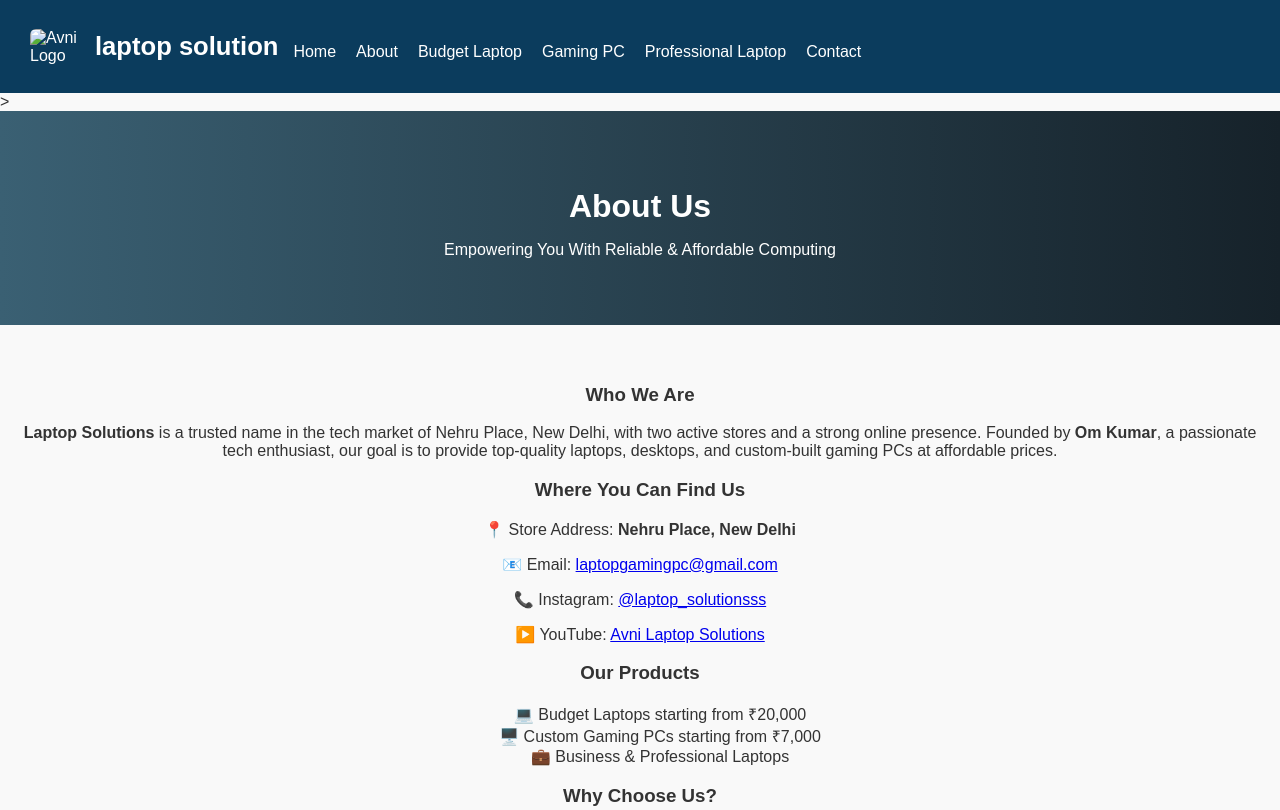
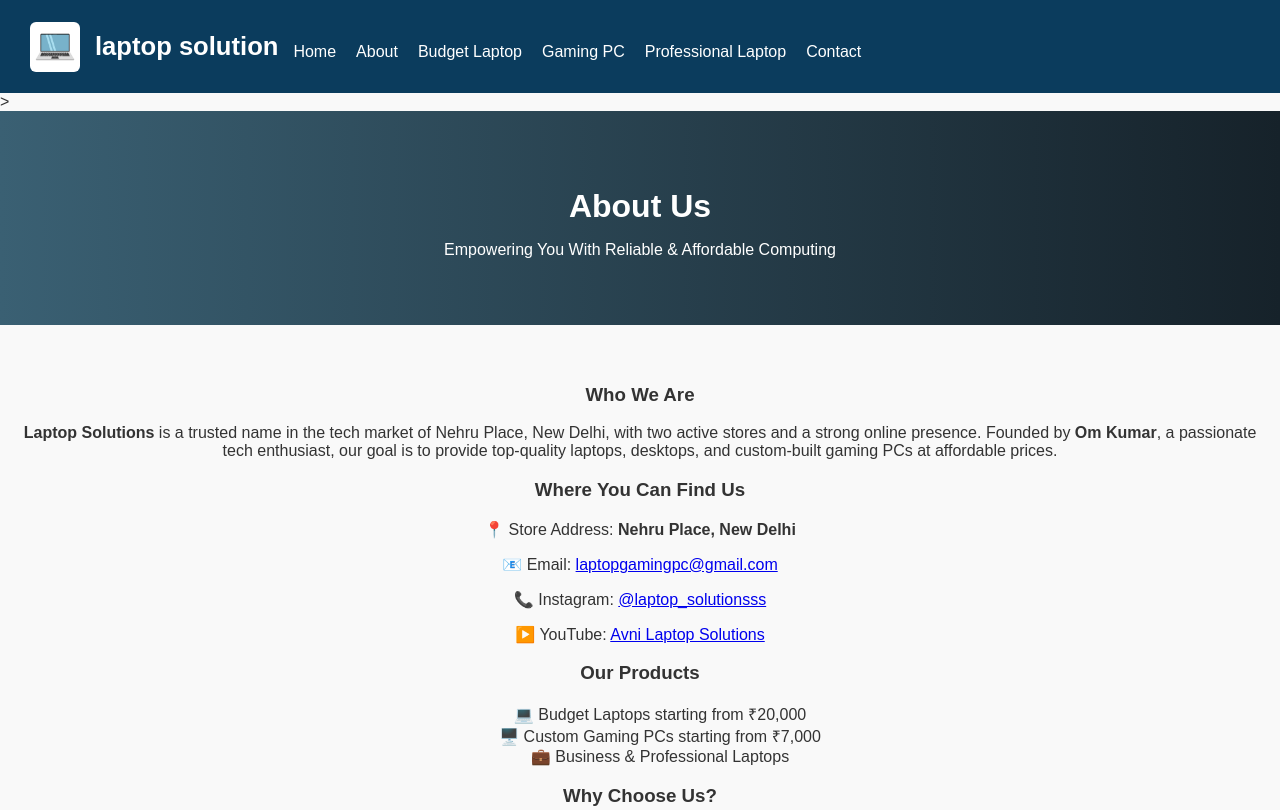
Before and after one commit to OmTiwari11513/laptopsolutions, a plain HTML site: page about.html in a window 1280 px wide. Shown: the top 810 px of the page. Drawn offline with Linux system fonts and the light colour scheme.

Commit message:
Update about.html

```diff
--- a/about.html
+++ b/about.html
@@ -20,7 +20,7 @@
 
   <header class="main-header">
     <div class="logo-container">
-      <img src="img/logo.jpg" alt="Avni Logo" class="site-logo">
+      <img src="logo.jpg" alt="Avni Logo" class="site-logo">
       <h1>laptop solution </h1>
     <div class="menu-toggle" id="menu-toggle">&#9776;</div>
     <nav class="nav-links" id="nav-links">
```
